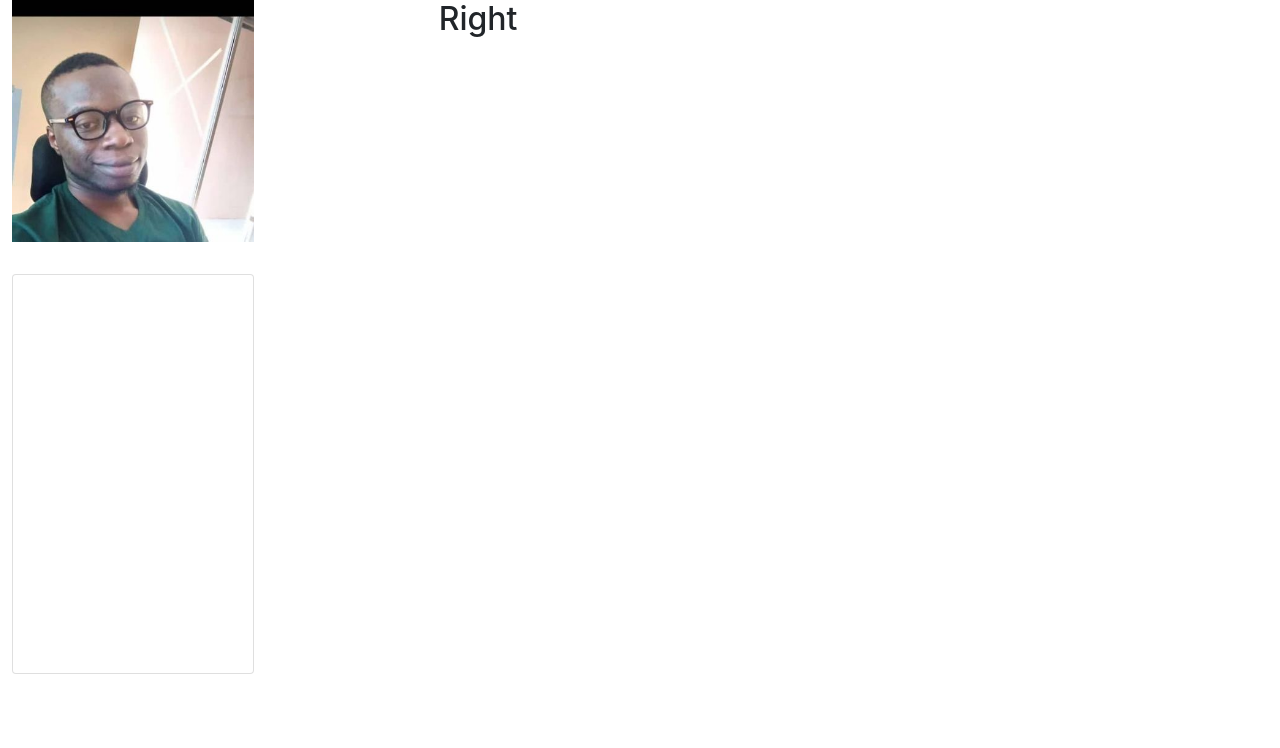
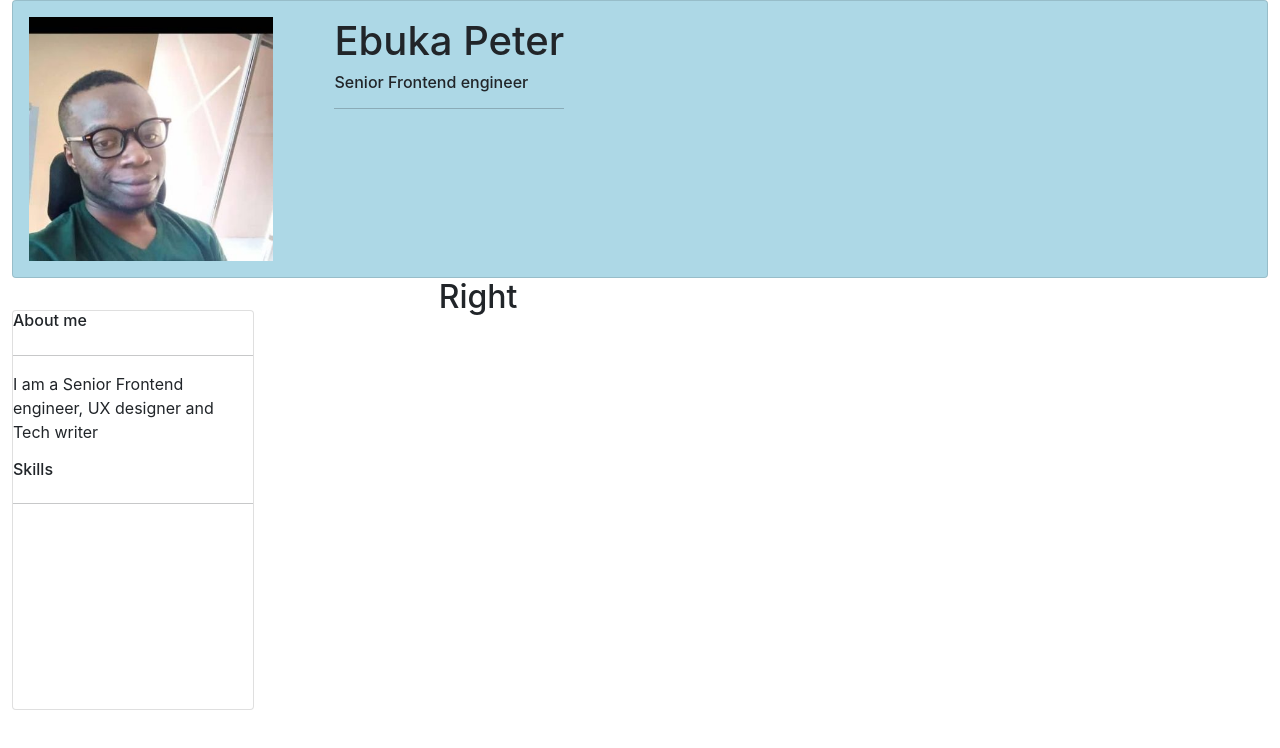
Before and after one commit to EbukaPeter55/My-Resume, a React (Create React App) app: page / in a window 1280 px wide. Shown: the top 748 px of the page. Built offline with nearby package versions, Linux system fonts and the light colour scheme.

Commit message:
Add a full width card at the top and gave it a background color

```diff
--- a/src/pages/Resume.component.jsx
+++ b/src/pages/Resume.component.jsx
@@ -5,12 +5,26 @@ import './Resume.styles.css';
 const Resume = () => {
     return (
         <div className='container-fluid'>
+            <div className='card top d-flex flex-row'>
+            <img className='img-fluid' src={profile} alt="profileImage"/>
+            <div className='card-right'>
+                <h1>Ebuka <span>Peter</span></h1>
+                <h6>Senior Frontend engineer</h6>
+                <hr/>
+            </div>
+            </div>
             <div className='row'>
                 {/* Left section */}
             <div className='col-md-4 left'>
-            <img className='img-fluid' src={profile} alt="profileImage"/>
             <div className='card'>
-
+            <h6>About me</h6>
+            <hr/>
+            <p>
+            I am a Senior Frontend engineer,
+            UX designer and Tech writer
+            </p>
+            <h6>Skills</h6>
+            <hr/>
             </div>
             </div>
                 {/* End of left section */}
@@ -18,9 +32,9 @@ const Resume = () => {
             {/* Right section */}
             <div className='col-md-8'>
             <h2>Right</h2>
+
             </div>
             </div>
-
         </div>
     )
 }
--- a/src/pages/Resume.styles.css
+++ b/src/pages/Resume.styles.css
@@ -1,5 +1,14 @@
-.left img{
-    width: 60%;
+.top {
+    padding: 1rem;
+    background: lightblue;
+}
+
+.top img{
+    width: 20%;
+}
+
+.top .card-right {
+    margin-left: 5%;
 }
 
 .left .card {
```
